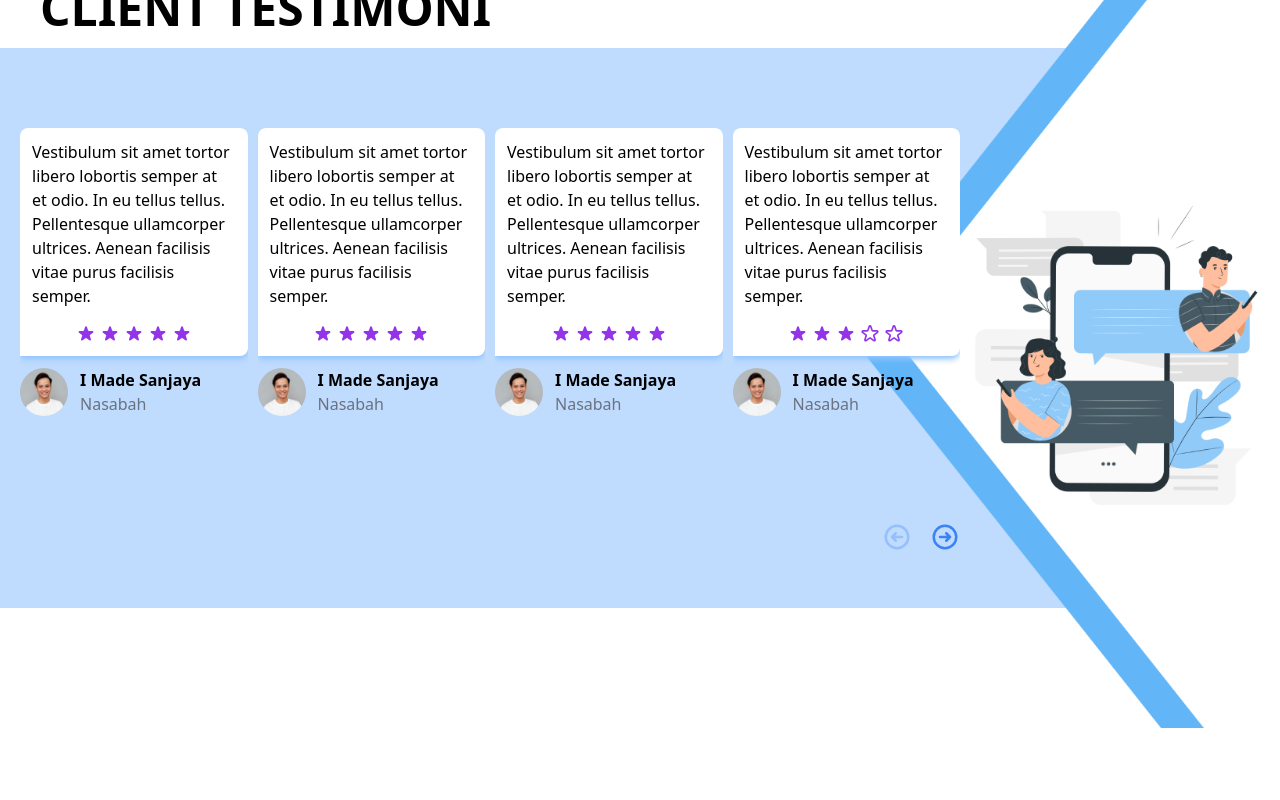
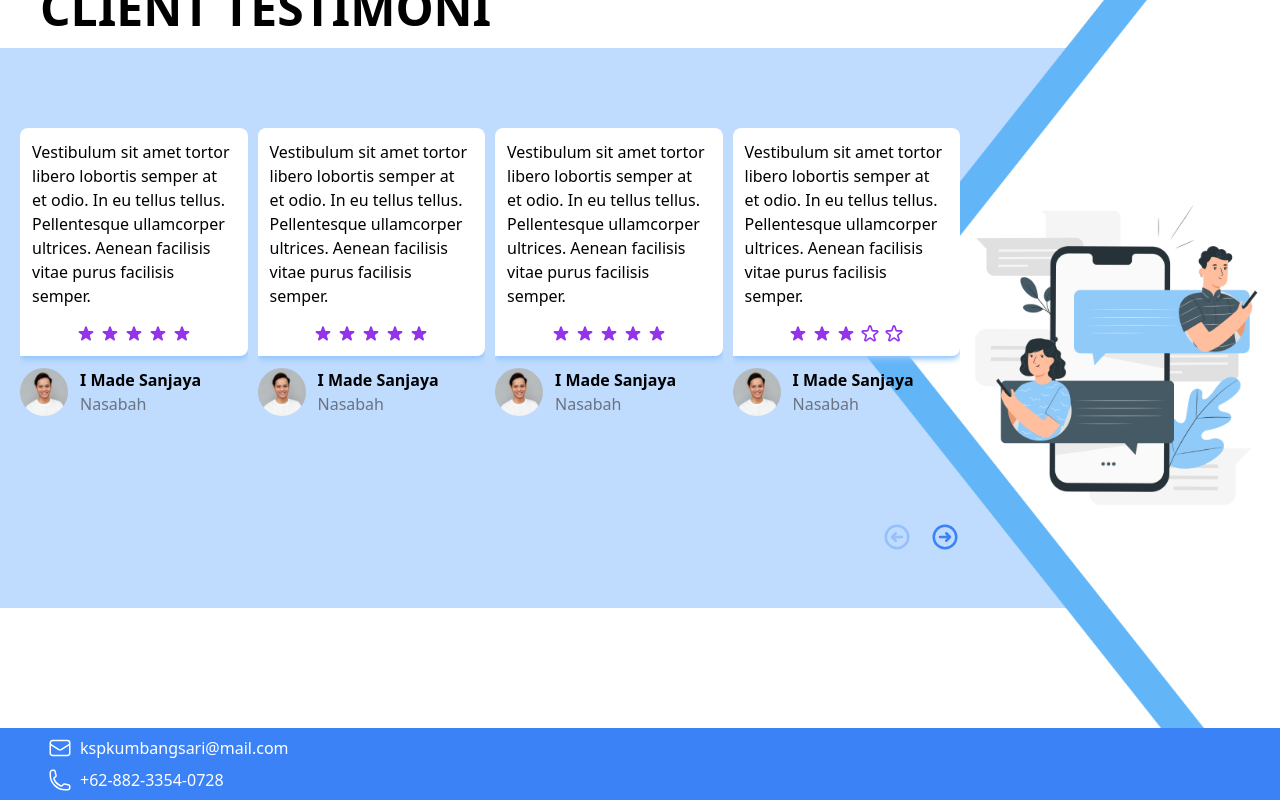
Before and after one commit to rizkymakruf/koperasi, a Next.js app: page / in a window 1280 px wide. Shown: the part 3272-4072 px from the top of the page. Before the commit the page ends 4000 px from the top, so only its background shows below. Built offline with nearby package versions, Linux system fonts and the light colour scheme.

Commit message:
initial commit

```diff
--- /dev/null
+++ b/components/layout/footer.js
@@ -0,0 +1,46 @@
+import { memo } from "react";
+
+const Footer = () => {
+  return (
+    <>
+      <div className="bg-blue-500 py-2 px-12 w-full space-y-2">
+        <div className="flex gap-2 items-center">
+          <svg
+            xmlns="http://www.w3.org/2000/svg"
+            fill="none"
+            viewBox="0 0 24 24"
+            stroke-width="1.5"
+            stroke="currentColor"
+            class="w-6 h-6 text-white"
+          >
+            <path
+              stroke-linecap="round"
+              stroke-linejoin="round"
+              d="M21.75 6.75v10.5a2.25 2.25 0 01-2.25 2.25h-15a2.25 2.25 0 01-2.25-2.25V6.75m19.5 0A2.25 2.25 0 0019.5 4.5h-15a2.25 2.25 0 00-2.25 2.25m19.5 0v.243a2.25 2.25 0 01-1.07 1.916l-7.5 4.615a2.25 2.25 0 01-2.36 0L3.32 8.91a2.25 2.25 0 01-1.07-1.916V6.75"
+            />
+          </svg>
+          <p className="text-white">kspkumbangsari@mail.com</p>
+        </div>
+        <div className="flex gap-2 items-center">
+          <svg
+            xmlns="http://www.w3.org/2000/svg"
+            fill="none"
+            viewBox="0 0 24 24"
+            stroke-width="1.5"
+            stroke="currentColor"
+            class="w-6 h-6 text-white"
+          >
+            <path
+              stroke-linecap="round"
+              stroke-linejoin="round"
+              d="M2.25 6.75c0 8.284 6.716 15 15 15h2.25a2.25 2.25 0 002.25-2.25v-1.372c0-.516-.351-.966-.852-1.091l-4.423-1.106c-.44-.11-.902.055-1.173.417l-.97 1.293c-.282.376-.769.542-1.21.38a12.035 12.035 0 01-7.143-7.143c-.162-.441.004-.928.38-1.21l1.293-.97c.363-.271.527-.734.417-1.173L6.963 3.102a1.125 1.125 0 00-1.091-.852H4.5A2.25 2.25 0 002.25 4.5v2.25z"
+            />
+          </svg>
+          <p className="text-white">+62-882-3354-0728</p>
+        </div>
+      </div>
+    </>
+  );
+};
+
+export default memo(Footer);
--- a/pages/index.js
+++ b/pages/index.js
@@ -7,6 +7,7 @@ import AboutUs from "../components/aboutUs/aboutUs";
 import OurService from "../components/slider/ourService";
 import Pengurus from "../components/pengurus/pengurus";
 import Testimoni from "../components/testimoni/testimoni";
+import Footer from "../components/layout/footer";
 
 export default function Home() {
   return (
@@ -29,6 +30,9 @@ export default function Home() {
       {useMemo(() => {
         return <Testimoni />;
       })}
+      {useMemo(() => {
+        return <Footer />;
+      })}
     </>
   );
 }
```
